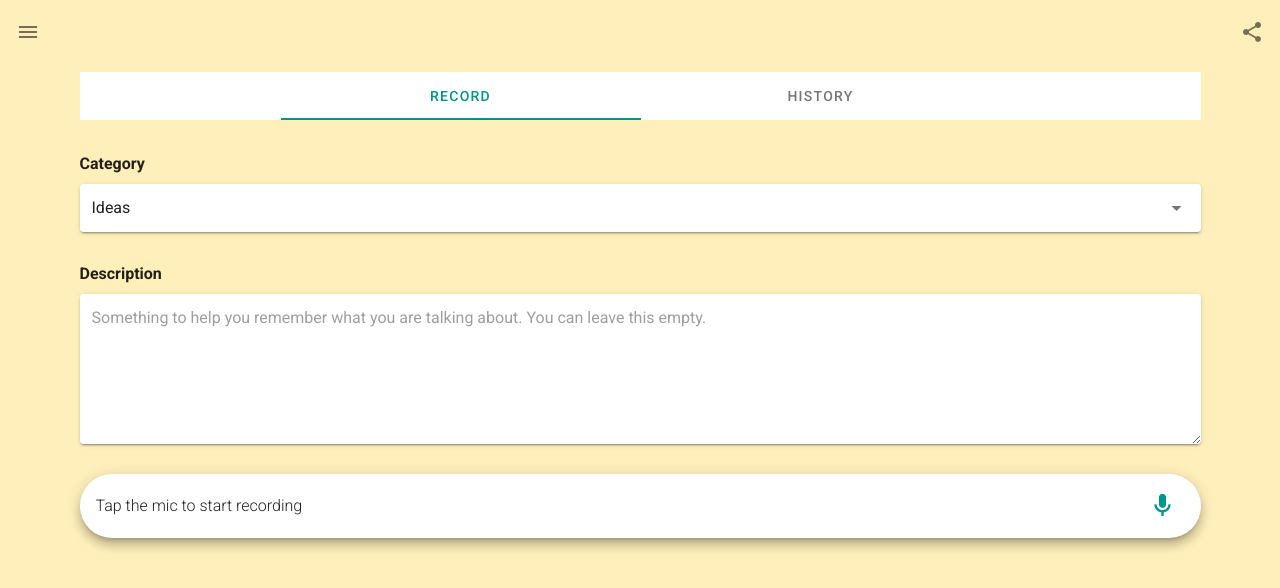
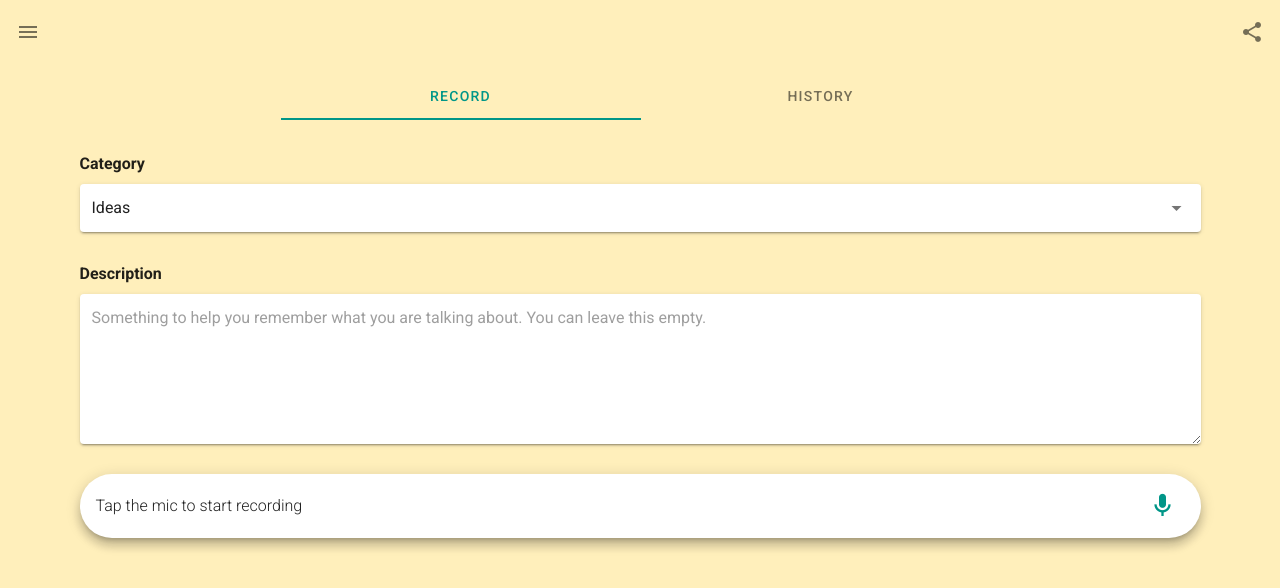
Before and after one commit to AllanJeremy/stickythoughts-frontend, a Nuxt app: page /journal/record in a window 1280 px wide. Shown: the top 588 px of the page. Built offline with nearby package versions, Linux system fonts and the light colour scheme.

Commit message:
[Enhancement] Changed the background color of tabs in the record page

```diff
--- a/pages/journal/record.vue
+++ b/pages/journal/record.vue
@@ -1,6 +1,12 @@
 <template>
   <div>
-    <v-tabs class="mb-8" color="teal" slider-color="teal" fixed-tabs>
+    <v-tabs
+      class="mb-8"
+      color="teal"
+      slider-color="teal"
+      background-color="#ffefbb"
+      fixed-tabs
+    >
       <v-tab class="transparent">Record</v-tab>
       <v-tab>History</v-tab>
     </v-tabs>
```
